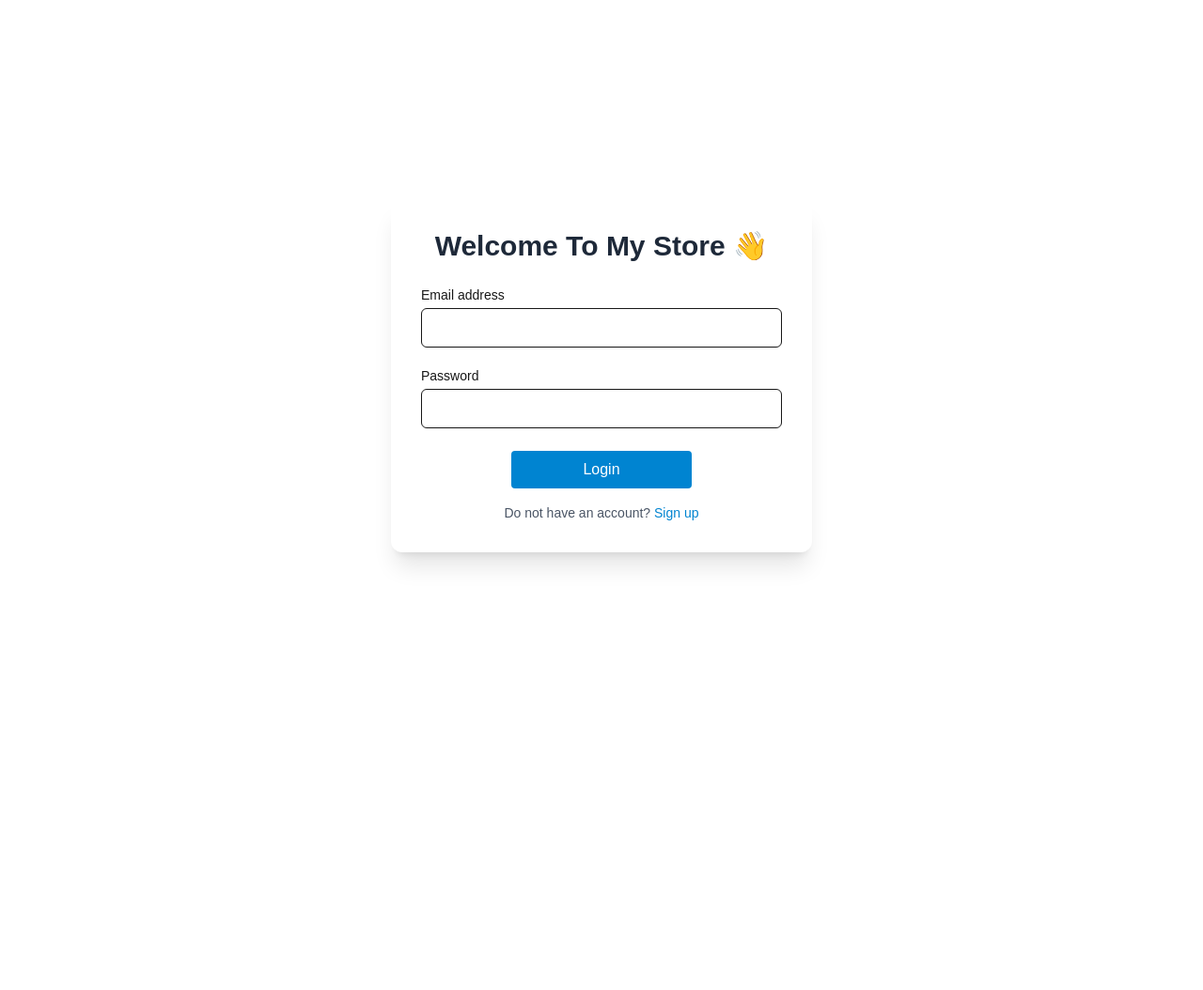
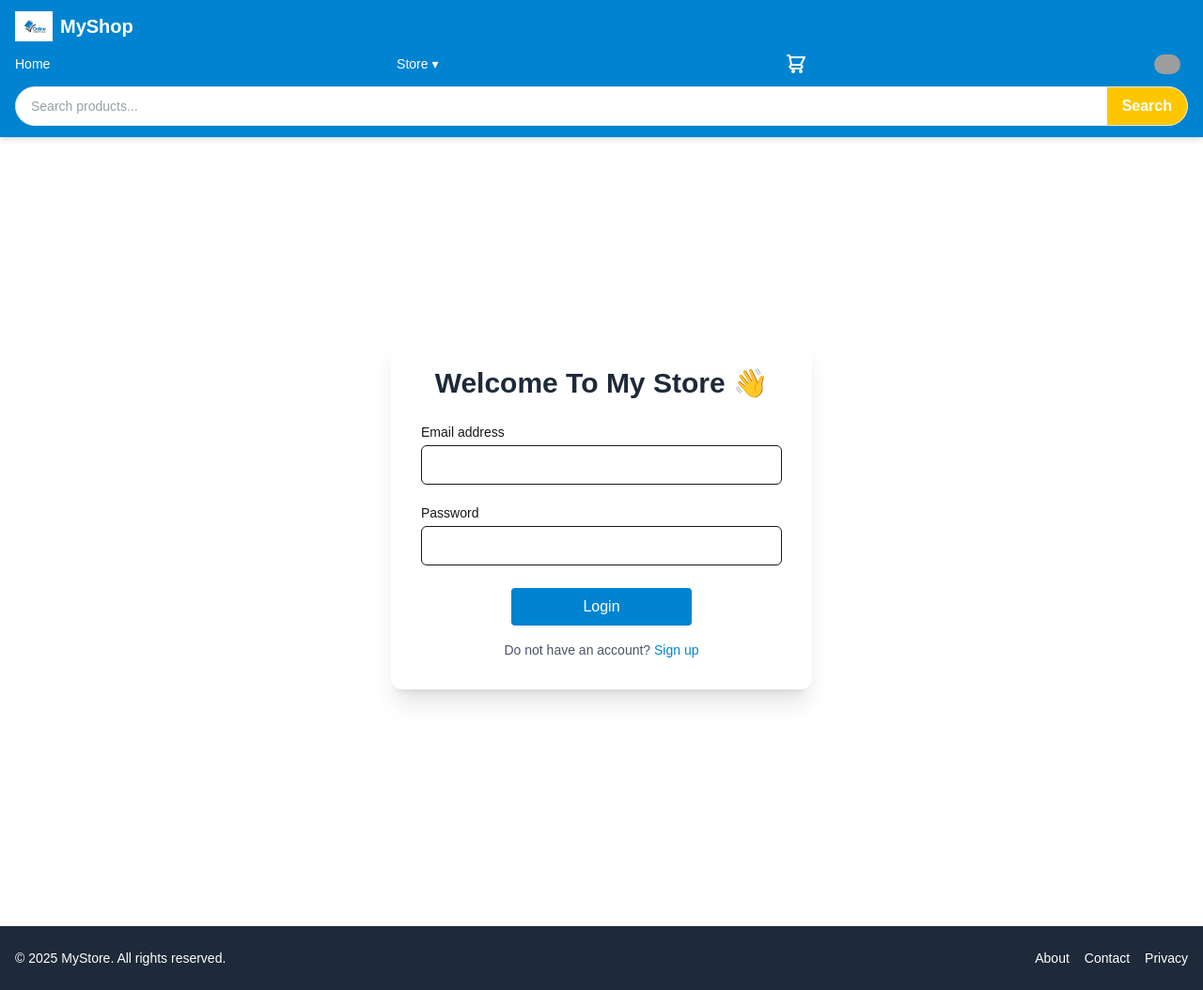
Before and after one commit to BiswajitBeheraDev/E-commercesite, a Next.js app: page / in a window 1280 px wide. Shown: the whole page at 94% size. Before the commit the page ends 800 px from the top, so only its background shows below. Built offline with nearby package versions, Linux system fonts and the light colour scheme; grey boxes are pictures that could not be loaded.

Commit message:
update login

```diff
--- a/src/app/layout.js
+++ b/src/app/layout.js
@@ -4,6 +4,8 @@ import ConditionalHeader from "@/components/conditionalHeader";
 import ConditionalFooter from "@/components/Conditionalfooter";
 import { CartProvider } from "@/context/cartcontext";
 import { Suspense } from "react";
+import HeaderContent from "@/components/Header";
+import Footer from "@/components/Footer";
 
 const geistSans = Geist({
   variable: "--font-geist-sans",
@@ -28,12 +30,10 @@ export default function RootLayout({ children }) {
       >
         <CartProvider>
           <Suspense>
-            {/* <ConditionalHeader /> */}
+            <HeaderContent/>
+          <main className="flex-grow">{children}</main>
           </Suspense>
-          <main className="flex-grow">{children}</main>
-          <Suspense>
-            {/* <ConditionalFooter /> */}
-          </Suspense>
+          <Footer/>
         </CartProvider>
       </body>
     </html>
```
